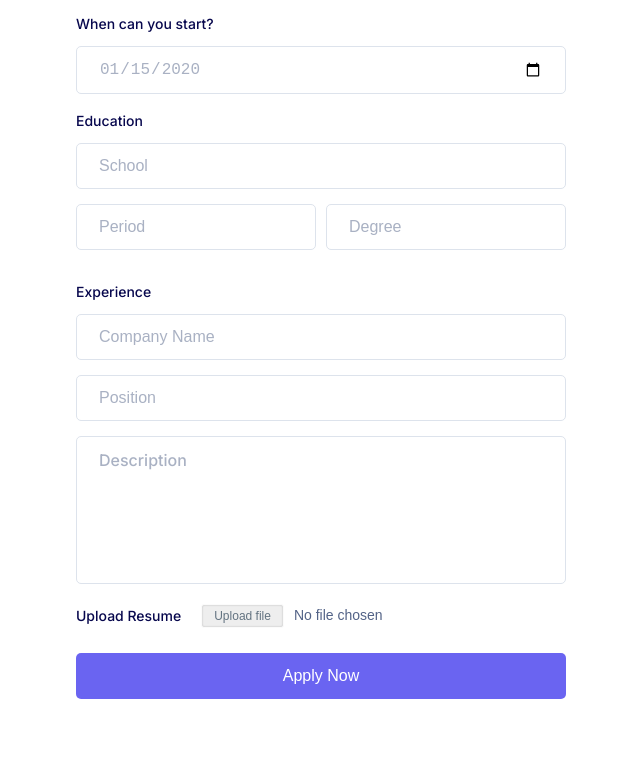
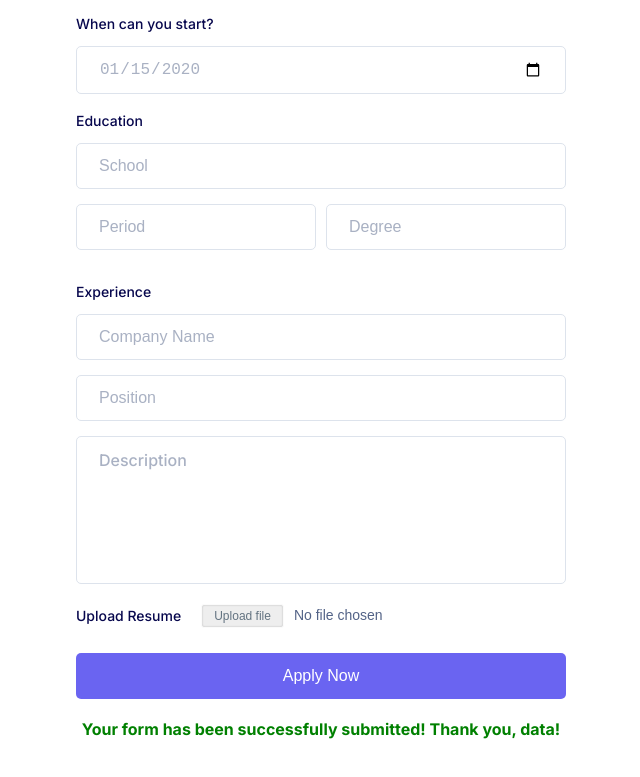
Before and after one commit to jeyvia/sql-injection-demo, a website: page frontend/form.html in a window 1280 px wide. Both pictures are taken after typing "Sample", "Sample", "name@example.com", "Sample", "Sample", "2020-01-15" into the empty fields and a click on the button "Apply Now". Shown: the part 463-1240 px from the top of the page, without its empty margins (319-959 px from the left). Drawn offline with Linux system fonts and the light colour scheme; no server answers.

Commit message:
added success message after user submits

```diff
--- a/frontend/form.css
+++ b/frontend/form.css
@@ -191,3 +191,11 @@ select.formbold-form-input,
     font-weight: 500;
     font-size: 16px;
 }
+
+#success-message {
+    display: none;
+    color: green;
+    font-weight: bold;
+    margin-top: 20px;
+    text-align: center;
+}
--- a/frontend/form.html
+++ b/frontend/form.html
@@ -93,6 +93,9 @@
 
         <button class="formbold-btn">Apply Now</button>
       </form>
+      <div id="success-message">
+        Your form has been successfully submitted! Thank you, <span id="submission-name"></span>!
+      </div>
     </div>
   </div>
 
--- a/frontend/script.js
+++ b/frontend/script.js
@@ -112,6 +112,11 @@ document.querySelector('form').addEventListener('submit', async (event) => {
         console.error('Error:', error);
         alert('Error submitting application');
     }
+
+    //insert data from search endpoint here
+    document.getElementById('submission-name').textContent = "data";
+
+    document.getElementById('success-message').style.display = 'block';
 });
 
 // PDF upload handler
```
